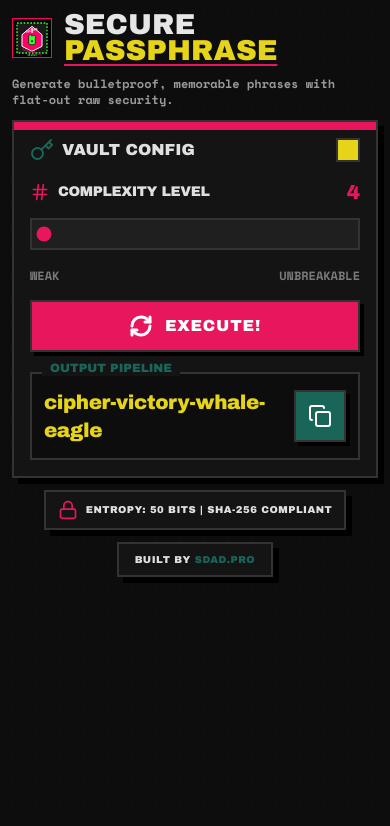
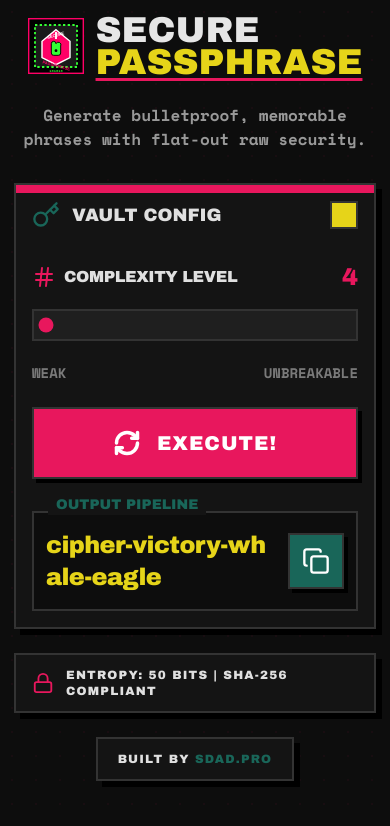
Before and after one commit to instax-dutta/SecurePassPhraseGen, a React (Vite) app: page / in a window 390 px wide. Shown: the top 826 px of the page. Built offline with nearby package versions, Linux system fonts and the light colour scheme.

Commit message:
Restore spacious desktop layout and limit compact mode to portrait mobile

```diff
--- a/src/App.tsx
+++ b/src/App.tsx
@@ -108,50 +108,52 @@ function App() {
   }
 
   return (
-    <div className="h-[100dvh] overflow-hidden bg-background text-foreground font-sans selection:bg-primary selection:text-white p-3 sm:p-4 md:p-6">
+    <div className="app-shell min-h-screen bg-background text-foreground font-sans selection:bg-primary selection:text-white p-4 sm:p-6 lg:p-8 xl:p-10 flex items-center justify-center">
       {/* Decorative background grid/elements (optional but adds vibe) */}
       <div className="fixed inset-0 pointer-events-none opacity-5 z-0"
         style={{ backgroundImage: 'radial-gradient(hsl(var(--primary)) 1px, transparent 1px)', backgroundSize: '24px 24px' }}
         aria-hidden="true" />
 
       {/* Content */}
-      <main className="relative z-10 mx-auto flex h-full w-full max-w-5xl flex-col gap-3 sm:gap-4">
-        <header className="flex items-center justify-between gap-3">
-          <div className="flex min-w-0 items-center gap-3">
-            <img src="/logo.svg" alt="Secure Passphrase Generator Logo" className="h-10 w-10 sm:h-12 sm:w-12 md:h-14 md:w-14" />
-            <h1 className="font-heading leading-[0.9] uppercase text-[clamp(1.8rem,6vw,3.6rem)]">
-              Secure <span className="text-accent underline decoration-primary underline-offset-4">Passphrase</span>
+      <main className="app-main relative z-10 w-full max-w-7xl mx-auto flex flex-col items-center">
+        <header className="w-full flex items-center justify-center lg:justify-start gap-4 mb-6 md:mb-8">
+          <div className="flex min-w-0 items-center gap-3 md:gap-4">
+            <img src="/logo.svg" alt="Secure Passphrase Generator Logo" className="w-14 h-14 md:w-16 md:h-16" />
+            <h1 className="app-title text-5xl md:text-6xl lg:text-7xl font-heading leading-none uppercase">
+              Secure
+              <br />
+              <span className="text-accent underline decoration-primary underline-offset-4">Passphrase</span>
             </h1>
           </div>
         </header>
 
-        <p className="max-w-2xl text-xs font-bold text-muted-foreground sm:text-sm md:text-base">
+        <p className="w-full text-center lg:text-left text-base md:text-xl font-bold text-muted-foreground max-w-4xl mb-8 md:mb-10">
           Generate bulletproof, memorable phrases with flat-out raw security.
         </p>
 
         {/* Main Interface */}
-        <div className="flex min-h-0 flex-1 flex-col gap-3 sm:gap-4">
-          <section className="brutal-card relative overflow-hidden p-4 sm:p-5 md:p-6">
+        <div className="w-full space-y-6 lg:space-y-8">
+          <section className="app-card brutal-card relative overflow-hidden p-6 md:p-8 lg:p-10">
             {/* Top Bar Decoration */}
             <div className="absolute left-0 right-0 top-0 h-2 bg-primary" aria-hidden="true" />
 
-            <div className="mb-4 flex items-center justify-between sm:mb-5">
-              <div className="flex items-center gap-2 sm:gap-3">
-                <Key className="h-6 w-6 text-secondary sm:h-7 sm:w-7" aria-hidden="true" />
-                <span className="font-heading text-base uppercase sm:text-lg">Vault Config</span>
+            <div className="mb-8 md:mb-10 flex items-center justify-between">
+              <div className="flex items-center gap-3">
+                <Key className="w-7 h-7 md:w-8 md:h-8 text-secondary" aria-hidden="true" />
+                <span className="font-heading text-lg md:text-xl uppercase">Vault Config</span>
               </div>
-              <div className="h-6 w-6 brutal-border bg-accent sm:h-7 sm:w-7" aria-hidden="true" />
+              <div className="h-7 w-7 md:h-8 md:w-8 brutal-border bg-accent" aria-hidden="true" />
             </div>
 
             {/* Controls */}
-            <div className="mb-5 grid grid-cols-1 gap-4 md:grid-cols-2 md:gap-6">
-              <div className="space-y-3">
+            <div className="grid grid-cols-1 md:grid-cols-2 gap-6 md:gap-10 lg:gap-12 mb-8 md:mb-10">
+              <div className="space-y-4">
                 <div className="flex items-center justify-between font-heading">
                   <div className="flex items-center gap-2">
-                    <Hash className="h-5 w-5 text-primary sm:h-6 sm:w-6" aria-hidden="true" />
-                    <span className="uppercase tracking-tight text-sm sm:text-base">Complexity Level</span>
+                    <Hash className="w-6 h-6 text-primary" aria-hidden="true" />
+                    <span className="uppercase tracking-tight text-base md:text-lg">Complexity Level</span>
                   </div>
-                  <span className="text-xl text-primary sm:text-2xl">{wordCount}</span>
+                  <span className="text-2xl text-primary">{wordCount}</span>
                 </div>
                 <input
                   type="range"
@@ -159,14 +161,14 @@ function App() {
                   max={maxWordCount}
                   value={wordCount}
                   onChange={(e) => setWordCount(parseInt(e.target.value, 10))}
-                  className="h-8 w-full cursor-pointer appearance-none bg-muted p-1 brutal-border accent-primary"
+                  className="w-full h-8 bg-muted brutal-border appearance-none cursor-pointer accent-primary p-1"
                   aria-label="Passphrase complexity level"
                   role="slider"
                   aria-valuemin={4}
                   aria-valuemax={maxWordCount}
                   aria-valuenow={wordCount}
                 />
-                <div className="flex justify-between text-xs font-bold uppercase opacity-50 sm:text-sm">
+                <div className="flex justify-between text-sm font-bold opacity-50 uppercase">
                   <span>Weak</span>
                   <span>Unbreakable</span>
                 </div>
@@ -175,10 +177,10 @@ function App() {
               <div className="flex flex-col justify-end">
                 <button
                   onClick={generatePassphrase}
-                  className="brutal-button flex min-h-11 items-center justify-center gap-3 bg-primary px-4 py-3 text-base text-white active:bg-primary/90 sm:text-lg"
+                  className="brutal-button bg-primary text-white p-5 md:p-6 flex items-center justify-center space-x-4 text-xl md:text-2xl group active:bg-primary/90 min-h-[56px]"
                   aria-label="Generate new secure passphrase"
                 >
-                  <RefreshCw className="h-6 w-6 transition-transform duration-700 group-hover:rotate-180" strokeWidth={3} aria-hidden="true" />
+                  <RefreshCw className="w-7 h-7 md:w-8 md:h-8 group-hover:rotate-180 transition-transform duration-700" strokeWidth={3} aria-hidden="true" />
                   <span>Execute!</span>
                 </button>
               </div>
@@ -186,28 +188,28 @@ function App() {
 
             {/* Generated Output */}
             <div className="relative">
-              <label className="absolute -top-3 left-3 bg-card px-2 font-heading text-xs uppercase text-secondary sm:text-sm">Output Pipeline</label>
-              <div className="brutal-input flex min-h-[88px] items-center justify-between gap-3 p-3 transition-colors sm:min-h-[96px] sm:gap-4 sm:p-4">
-                <p className="flex-1 break-words font-heading text-xl tracking-tight text-accent sm:text-2xl md:text-3xl">
+              <label className="absolute -top-4 left-4 font-heading bg-card px-2 text-sm uppercase text-secondary">Output Pipeline</label>
+              <div className="brutal-input flex items-center justify-between gap-4 md:gap-6 min-h-[100px] md:min-h-[112px] p-4 md:p-6 group-hover:border-primary transition-colors">
+                <p className="text-2xl md:text-4xl font-heading text-accent break-all flex-1 tracking-tight">
                   {passphrase || 'WAITING FOR DATA...'}
                 </p>
                 {passphrase && (
                   <button
                     onClick={copyToClipboard}
-                    className="brutal-button shrink-0 bg-secondary p-3 text-white hover:bg-secondary/90"
+                    className="brutal-button bg-secondary text-white p-3 md:p-4 hover:bg-secondary/90 shrink-0"
                     title="Copy to clipboard"
                     aria-label="Copy passphrase to clipboard"
                   >
                     {copied ? (
-                      <CheckCircle className="h-6 w-6 text-accent sm:h-7 sm:w-7" aria-hidden="true" />
+                      <CheckCircle className="w-7 h-7 md:w-8 md:h-8 text-accent" aria-hidden="true" />
                     ) : (
-                      <Copy className="h-6 w-6 sm:h-7 sm:w-7" aria-hidden="true" />
+                      <Copy className="w-7 h-7 md:w-8 md:h-8" aria-hidden="true" />
                     )}
                   </button>
                 )}
               </div>
               {generationError && (
-                <p className="mt-2 text-xs font-bold uppercase tracking-wide text-primary sm:text-sm">
+                <p className="mt-3 font-bold text-sm text-primary uppercase tracking-wide">
                   {generationError}
                 </p>
               )}
@@ -216,23 +218,23 @@ function App() {
 
           {/* Security Status Badge */}
           <section className="flex justify-center">
-            <div className="brutal-card flex items-center gap-2 bg-secondary/20 px-3 py-2 sm:gap-3 sm:px-4 sm:py-3">
-              <Lock className="h-5 w-5 text-primary sm:h-6 sm:w-6" aria-hidden="true" />
-              <span className="font-heading text-[10px] uppercase tracking-wider sm:text-xs md:text-sm">
+            <div className="brutal-card bg-secondary/20 px-4 py-3 md:p-4 flex items-center gap-3 md:gap-4">
+              <Lock className="w-6 h-6 text-primary" aria-hidden="true" />
+              <span className="font-heading text-xs md:text-sm uppercase tracking-widest">
                 Entropy: {wordCount * 12.5} Bits | SHA-256 Compliant
               </span>
             </div>
           </section>
 
           {/* Footer with Backlink */}
-          <footer className="flex justify-center">
+          <footer className="mt-10 md:mt-12 w-full flex justify-center">
             <a
-            href="https://sdad.pro"
-            target="_blank"
-            rel="noopener noreferrer"
-            className="brutal-card bg-primary px-4 py-2 text-[10px] font-heading uppercase tracking-wider text-white transition-all hover:translate-x-1 hover:translate-y-1 hover:shadow-none sm:px-5 sm:py-3 sm:text-xs"
-            aria-label="Visit SDAD.PRO - creator of this passphrase generator"
-          >
+              href="https://sdad.pro"
+              target="_blank"
+              rel="noopener noreferrer"
+              className="brutal-card bg-primary text-white px-5 py-3 md:px-6 font-heading uppercase tracking-widest text-xs md:text-sm hover:translate-x-1 hover:translate-y-1 hover:shadow-none transition-all"
+              aria-label="Visit SDAD.PRO - creator of this passphrase generator"
+            >
               Built by <span className="text-secondary">SDAD.PRO</span>
             </a>
           </footer>
--- a/src/index.css
+++ b/src/index.css
@@ -101,9 +101,27 @@ input:focus-visible {
   box-shadow: 0 0 0 2px hsl(var(--primary));
 }
 
-@media (max-width: 640px) {
+@media (max-width: 640px) and (orientation: portrait) {
   :root {
     --border-width: 2px;
     --card-shadow: 6px 6px 0px #000000;
   }
+
+  .app-shell {
+    align-items: flex-start;
+    padding: 0.875rem;
+  }
+
+  .app-main {
+    max-width: 100%;
+  }
+
+  .app-title {
+    font-size: 2.25rem;
+    line-height: 0.9;
+  }
+
+  .app-card {
+    padding: 1rem;
+  }
 }
```
